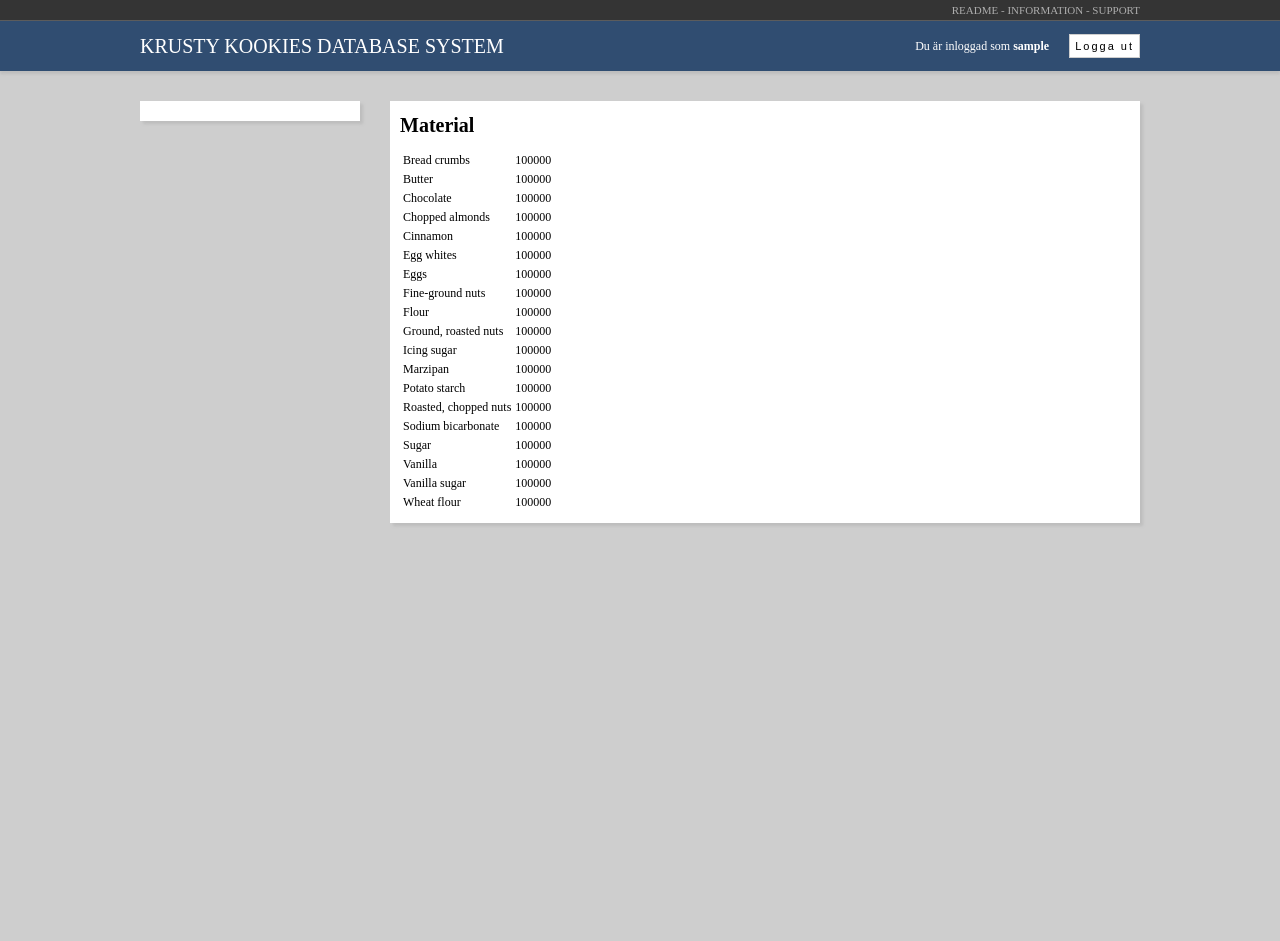
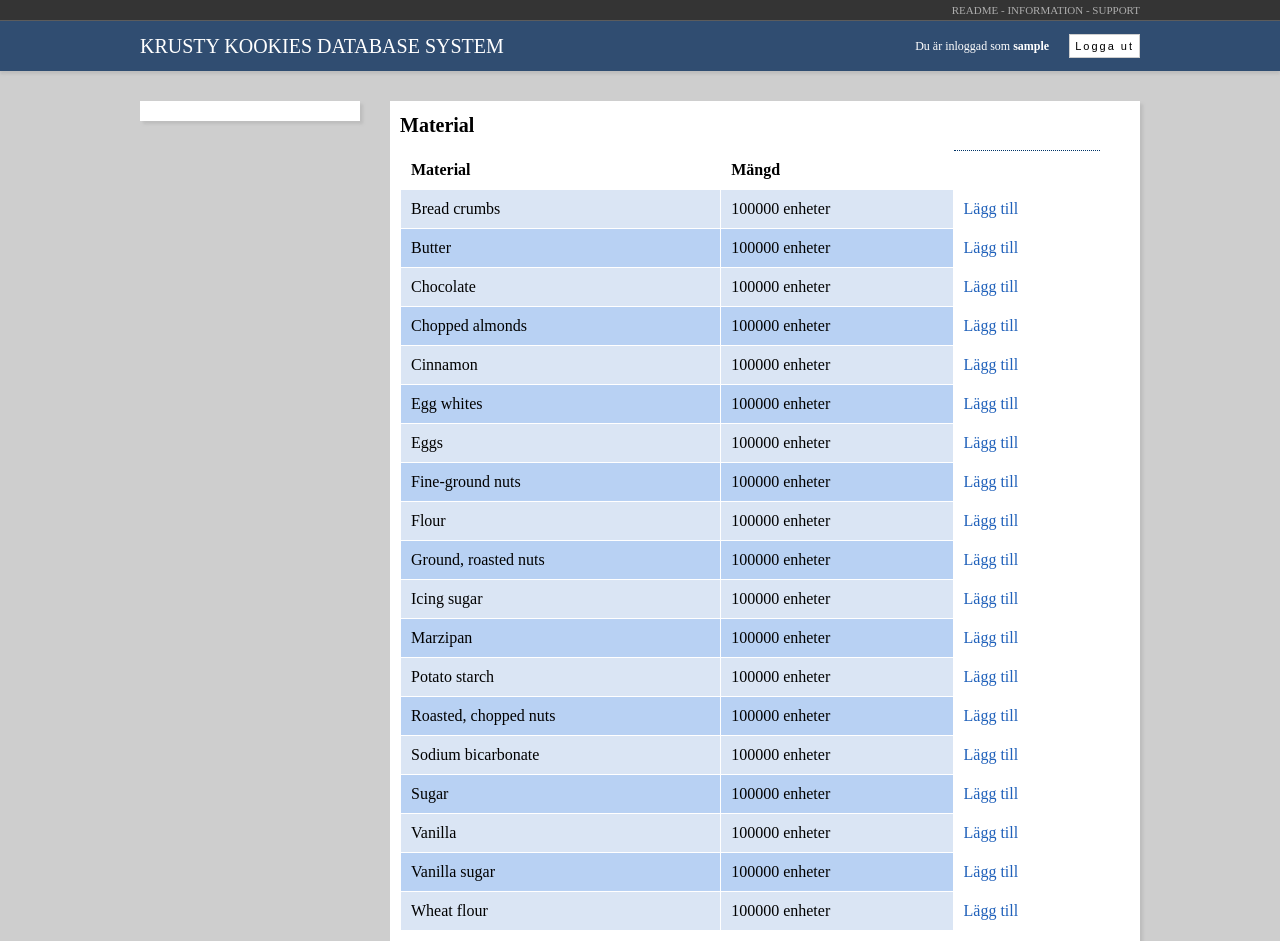
Before and after one commit to jivung/krustykookies, a PHP site: page /materials.php in a window 1280 px wide. Before the commit the page ends 525 px from the top, so only its background shows below. Run offline with PHP 8.4, Linux system fonts and the light colour scheme; the visitor is signed in with stand-in values (Sample User, id 1); data comes from the database, SQL or seed files in the repository.

Commit message:
Updated the graphical materials-table.

```diff
--- a/includes/stylesheet.css
+++ b/includes/stylesheet.css
@@ -784,6 +784,11 @@ font-size: 18px;
 color: #000;
 }
 
+/*
+
+		SIMPLE ALIGNS
+
+*/
 .alignleft {
 	float: left;
 }
@@ -800,3 +805,38 @@ clear: both;
 content: "";
 display: block;
 }
+
+/*
+
+		MATERIAL TABLE
+
+*/
+#materialtable {
+padding: 0;
+border-collapse:collapse;
+width: 700px;
+font-family: Microsoft Tai le;
+font-weight: normal;
+font-size: 16px;
+color: #000;
+}
+
+#materialtable td{
+padding: 10px;
+border: #FFF 1px solid;
+}
+
+/* provide some minimal visual accomodation for IE8 and below */
+#materialtable tr{
+background: #b8d1f3;
+border-top: 1px dotted #003366;
+border-bottom: 1px dotted #003366;
+}
+/*  Define the background color for all the ODD background rows  */
+#materialtable tr:nth-child(odd){
+background: #b8d1f3;
+}
+/*  Define the background color for all the EVEN background rows  */
+#materialtable tr:nth-child(even){
+background: #dae5f4;
+}
--- a/materials.php
+++ b/materials.php
@@ -11,11 +11,16 @@ $db->closeConnection();
 
 <h1>Material</h1>
 
-<table>
+<table id="materialtable">
+	<tr>
+		<td style="background-color: #FFF"><b>Material</b></td>
+		<td style="background-color: #FFF"><b>Mängd</b></td>
+	</tr>
 	<?php foreach($ingredients as $ingredient){ ?>
 	<tr>
 		<td><?php echo $ingredient['name']; ?></td>
-		<td><?php echo $ingredient['amount']; ?></td>
+		<td><?php echo $ingredient['amount']; ?> enheter</td>
+		<td style="background-color: #FFF"><a href="">Lägg till</a></td>
 	</tr>
 	<?php } ?>
 </table>
```
